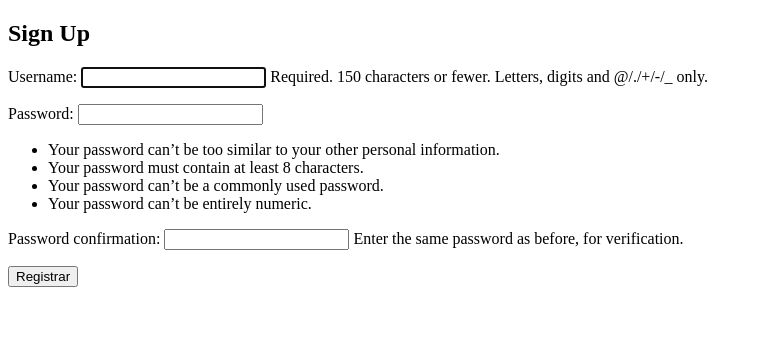
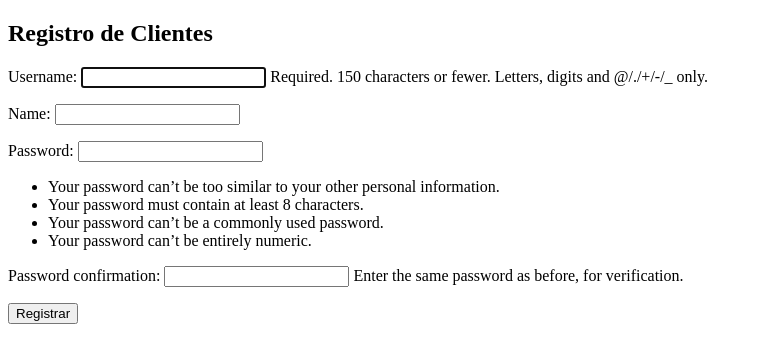
Before and after one commit to lucasquieresopa/proyecto_veterinaria, a Django app: page /accounts/signup/ in a window 1280 px wide. Shown: the top 363 px of the page, without its empty margins (0-762 px from the left). Run offline with Django 4.2, Linux system fonts and the light colour scheme.

Commit message:
registro llevaba a pagina error solucionado

```diff
--- a/accounts/admin.py
+++ b/accounts/admin.py
@@ -8,7 +8,7 @@ class CustomUserAdmin(UserAdmin):   #extiende el admin al formato de usuario per
     form = CustomUserChangeForm
     model = CustomUser
     list_display = ['email', 'username', 'name', 'is_staff', ]  #-> controlar campos
-                                    #añadir y modificar campos
+                                    #añadir y modificar campos ->
     fieldsets = UserAdmin.fieldsets + (
         (None, {'fields': ('name',)}),
     )
--- a/accounts/views.py
+++ b/accounts/views.py
@@ -1,5 +1,5 @@
 from django.shortcuts import render
-from django.contrib.auth.forms import UserCreationForm
+from .forms import CustomUserCreationForm
 from django.urls import reverse_lazy
 from django.views import generic
 
@@ -9,8 +9,8 @@ from django.views import generic
 class SignUpView(generic.CreateView):
     """SignUpView es subclase de CreateView"""
 
-    form_class = UserCreationForm
-    success_url = reverse_lazy('login')  #indica que ante un registro exitoso se redirija al template 'home.
+    form_class = CustomUserCreationForm
+    success_url = reverse_lazy('login')  #indica que ante un registro exitoso se redirija al template 'login'.
                                         #reverse_lazy() y no reverse() porque para las generic class-based views
                                         # las URL no se cargan cuando se importa el archivo, entonces reverse_lazy()
                                         # las ejecuta cuando esten disponibles
--- a/pages/templates/registration/signup.html
+++ b/pages/templates/registration/signup.html
@@ -2,7 +2,7 @@
 
 {% block content %}
 
-    <h2>Sign Up</h2>
+    <h2>Registro de Clientes</h2>
     <form method="post">
         {% csrf_token %}
         {{ form.as_p }}
```
Also changed, not shown: db.sqlite3.
